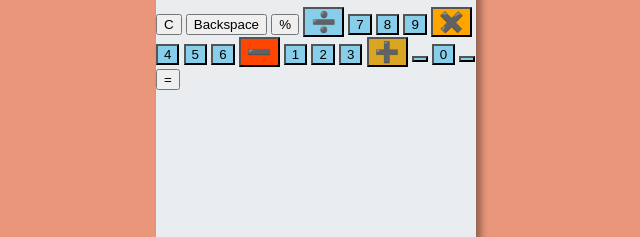
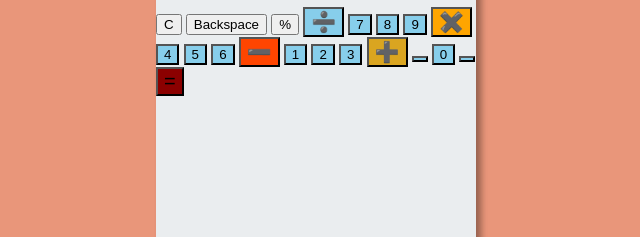
Before and after one commit to Shcoder111/Calculator--3, a plain HTML site: page Index.html in a window 1280 px wide. Shown: the part 153-390 px from the top of the page, 324-964 px from the left. Drawn offline with nearby package versions, Linux system fonts and the light colour scheme.

Commit message:
Update Style.css

```diff
--- a/Style.css
+++ b/Style.css
@@ -96,3 +96,7 @@ button:nth-child(16) {
     font-size: 20px;
     background-color: goldenrod;
 }
+button:nth-child(20) {
+    font-size: 20px;
+    background-color: darkred;
+}
```
